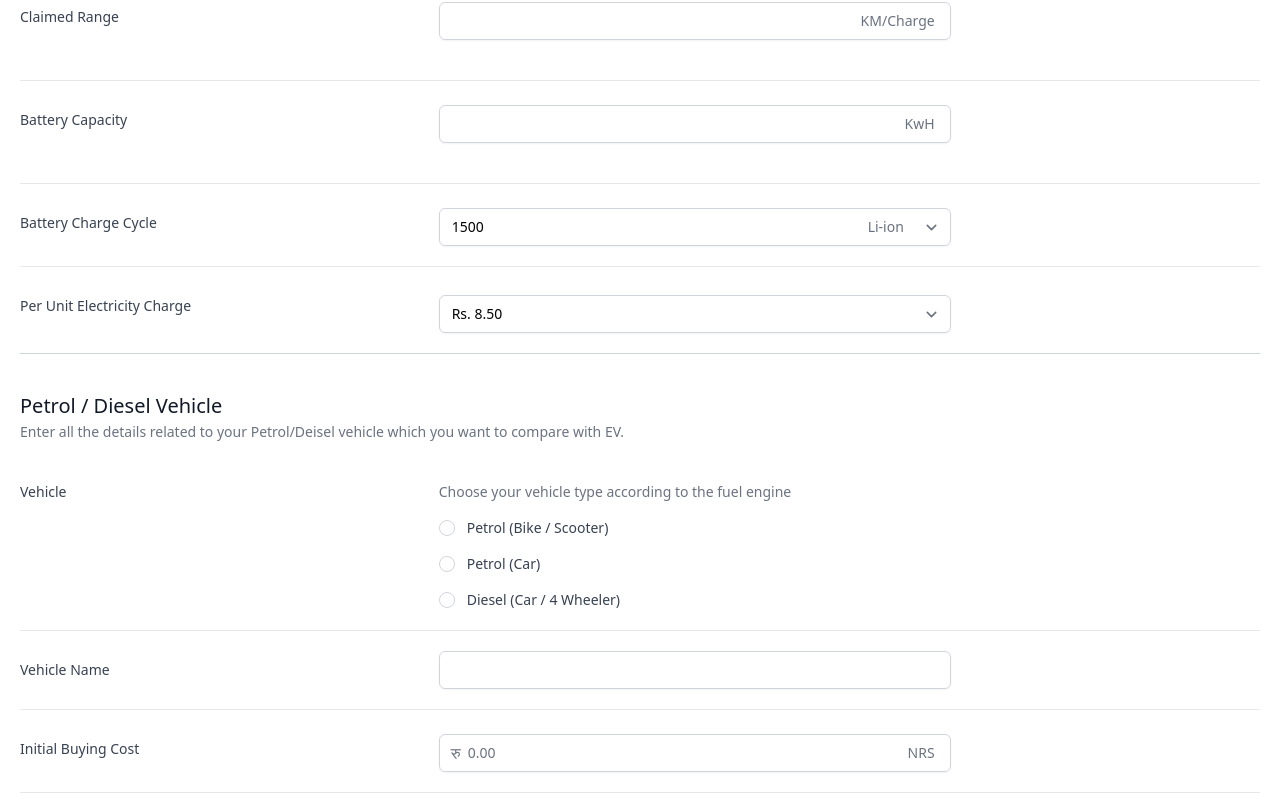
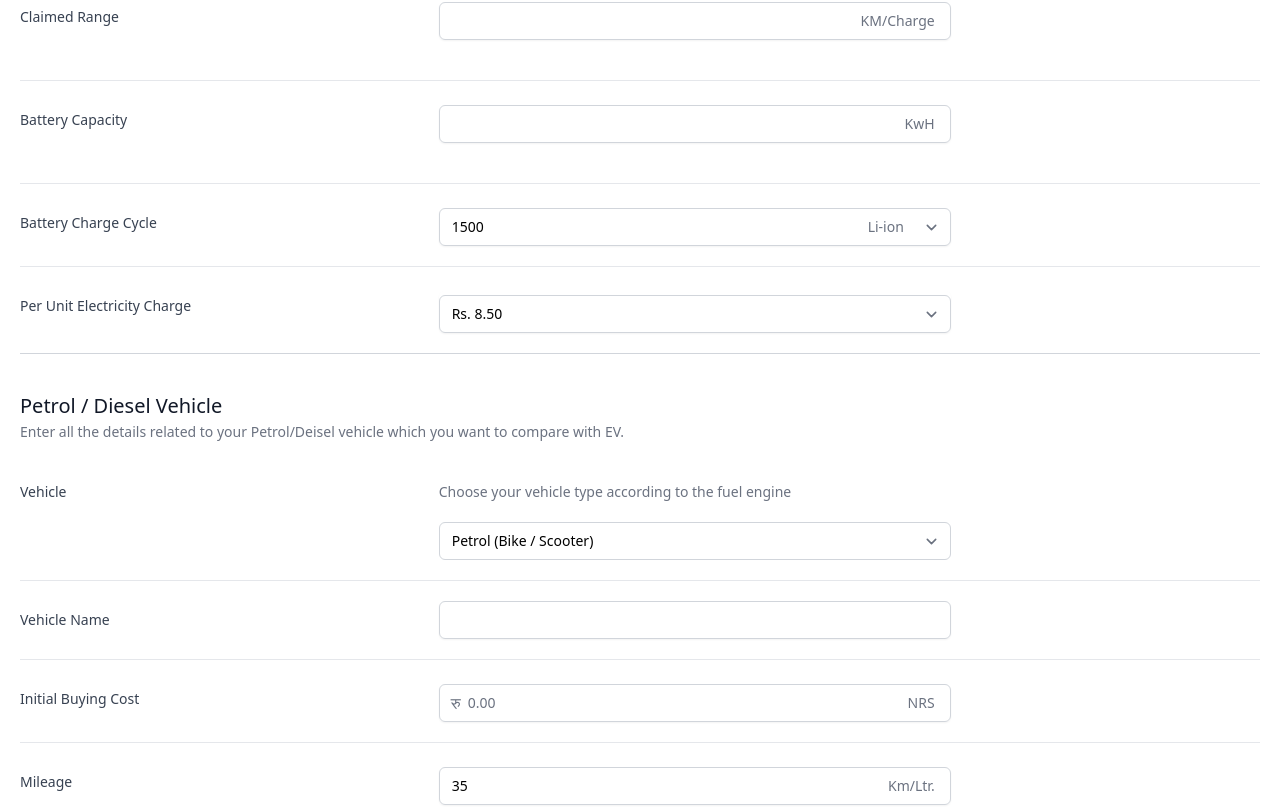
Before and after one commit to nischalkhanal205/ev-petrol-comp, a React (Vite) app: page / in a window 1280 px wide. Shown: the part 1258-2065 px from the top of the page. Built offline with nearby package versions, Linux system fonts and the light colour scheme.

Commit message:
dropdown

```diff
--- a/src/components/Form.jsx
+++ b/src/components/Form.jsx
@@ -102,9 +102,11 @@ export default function Form() {
             <div className="mt-1 sm:mt-0 sm:col-span-2">
               <div className="relative mt-1 rounded-md shadow-sm max-w-lg flex">
                 <input
-                  type="text"
+                  type="number"
                   name="dailyTravelDistance"
                   value={formState.basicDetails.dailyTravelDistance}
+                  min="5"
+                  max="499"
                   onChange={handleChange}
                   className="block w-full rounded-md border-gray-300 pr-12 focus:border-indigo-500 focus:ring-indigo-500 sm:text-sm"
                 />
@@ -290,9 +292,11 @@ export default function Form() {
                   <div className="relative mt-1 rounded-md shadow-sm max-w-lg flex">
                     <input
                       value={formState.evDetails.claimedRange}
-                      type="text"
+                      type="number"
                       name="claimedRange"
                       id="claimedRange"
+
+                      max="500"
                       className="block w-full rounded-md border-gray-300 pr-12 focus:border-indigo-500 focus:ring-indigo-500 sm:text-sm"
                     />
                     <div className="absolute inset-y-0 right-0 flex items-center">
@@ -422,53 +426,20 @@ export default function Form() {
                       <div
                         className="mt-4 space-y-4"
                         >
-                        <div className="flex items-center">
-                          <input
-                        onChange={handleChange}
-                        value={formState.fuelVehicleDetails.vehicle}
-                            id="push-everything"
-                            name="vehicleType"
-                            type="radio"
-                            className="focus:ring-violet-500 h-4 w-4 text-violet-600 border-gray-300"
-                          />
-                          <label
-                            htmlFor="push-everything"
-                            className="ml-3 block text-sm font-medium text-gray-700"
-                          >
-                            Petrol (Bike / Scooter)
-                          </label>
-                        </div>
-                        <div className="flex items-center">
-                          <input
+
+                         <div className="flex items-center">
+                          <select
                            onChange={handleChange}
                            value={formState.fuelVehicleDetails.vehicle}
                             id="push-everything"
                             name="vehicleType"
-                            type="radio"
-                            className="focus:ring-violet-500 h-4 w-4 text-violet-600 border-gray-300"
-                          />
-                          <label
-                            htmlFor="push-everything"
-                            className="ml-3 block text-sm font-medium text-gray-700"
+                            className="mt-1 block w-full pl-3 pr-10 py-2 text-base border-gray-300 focus:outline-none focus:ring-indigo-500 focus:border-indigo-500 sm:text-sm rounded-md"
                           >
-                            Petrol (Car)
-                          </label>
-                        </div>
-                        <div className="flex items-center">
-                          <input
-                           onChange={handleChange}
-                           value={formState.fuelVehicleDetails.vehicle}
-                            id="push-email"
-                            name="vehicleType"
-                            type="radio"
-                            className="focus:ring-violet-500 h-4 w-4 text-violet-600 border-gray-300"
-                          />
-                          <label
-                            htmlFor="push-email"
-                            className="ml-3 block text-sm font-medium text-gray-700"
-                          >
-                            Diesel (Car / 4 Wheeler)
-                          </label>
+                            <option> Petrol (Bike / Scooter)</option>
+                            <option> Diesel (Car / 4 Wheeler)</option>
+                            <option>  Petrol (Car)</option>
+                          </select>
+
                         </div>
                       </div>
                     </div>
```
